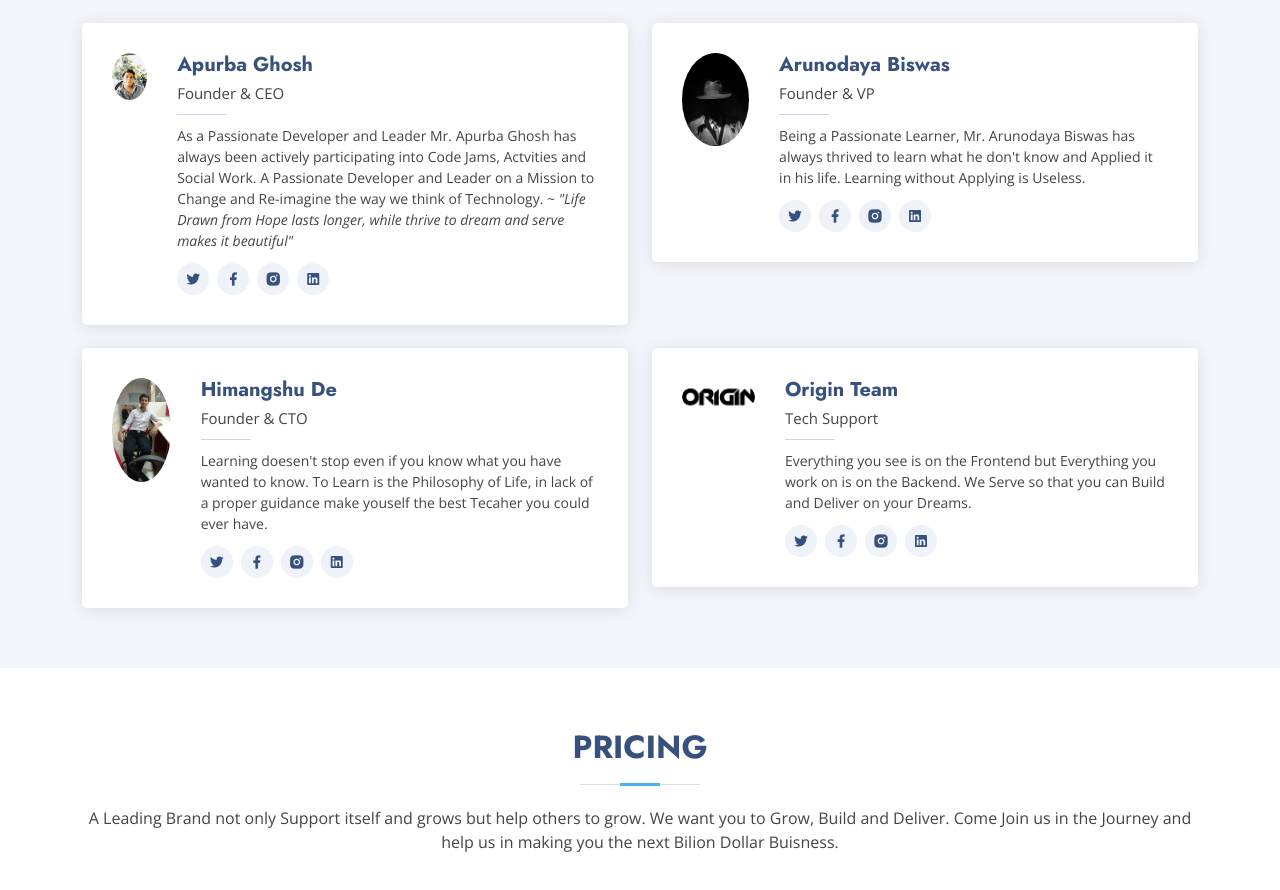
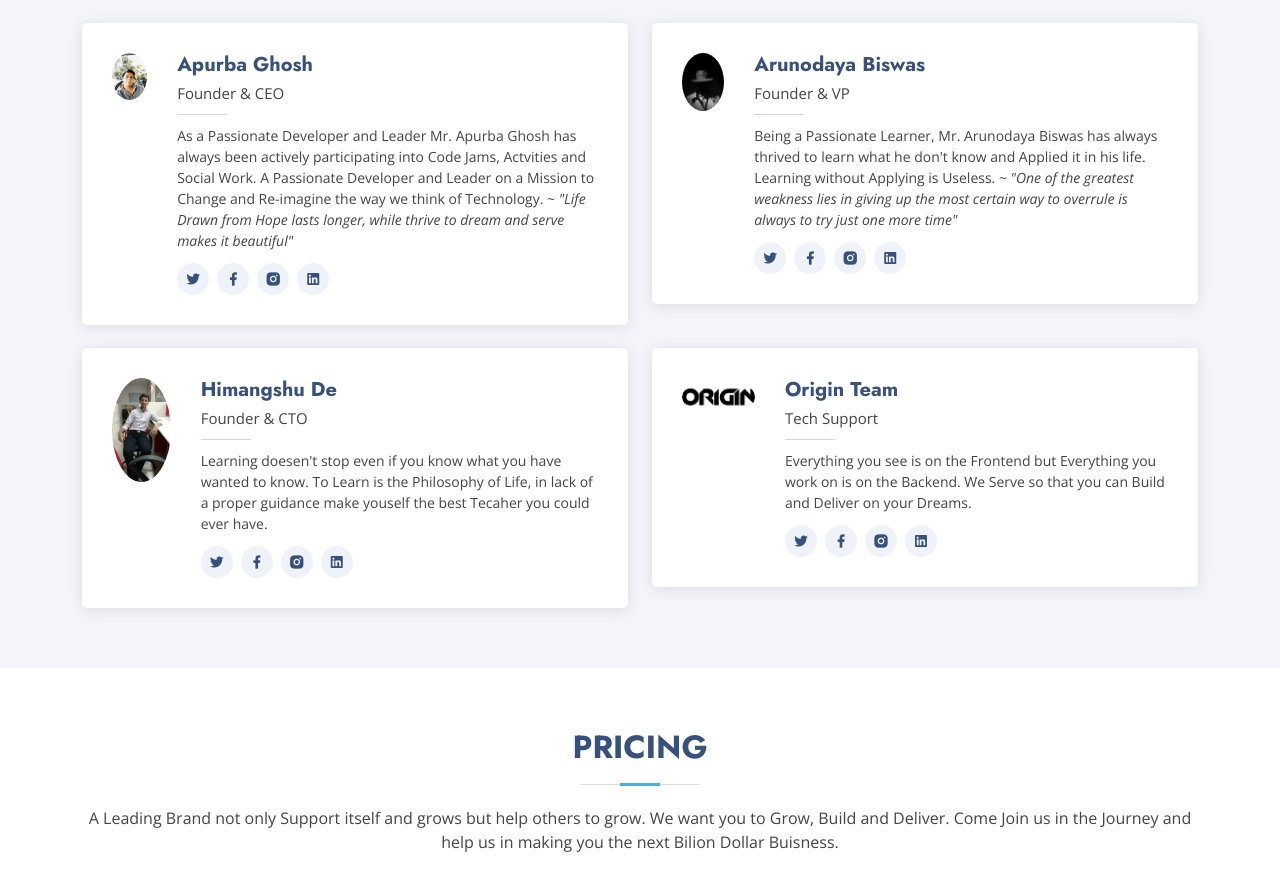
Before and after one commit to The-Tech-Firm/Web-Dev-Projects, a plain HTML site: page index.html in a window 1280 px wide. Shown: the part 5380-6270 px from the top of the page. Drawn offline with nearby package versions, Linux system fonts and the light colour scheme.

Commit message:
Updated Team Info
Added the Quote in Arunodaya's Card in Team Section

```diff
--- a/index.html
+++ b/index.html
@@ -552,7 +552,7 @@
                 <h4>Arunodaya Biswas</h4>
                 <span>Founder & VP</span>
                 <p>Being a Passionate Learner, Mr. Arunodaya Biswas has always thrived to learn what he don't know and
-                  Applied it in his life. Learning without Applying is Useless.</p>
+                  Applied it in his life. Learning without Applying is Useless. ~ <i> "One of the greatest weakness lies in  giving up the most certain way to overrule is always to try just one more time" </i> </p>
                 <div class="social">
                   <a href=""><i class="ri-twitter-fill"></i></a>
                   <a href=""><i class="ri-facebook-fill"></i></a>
```
